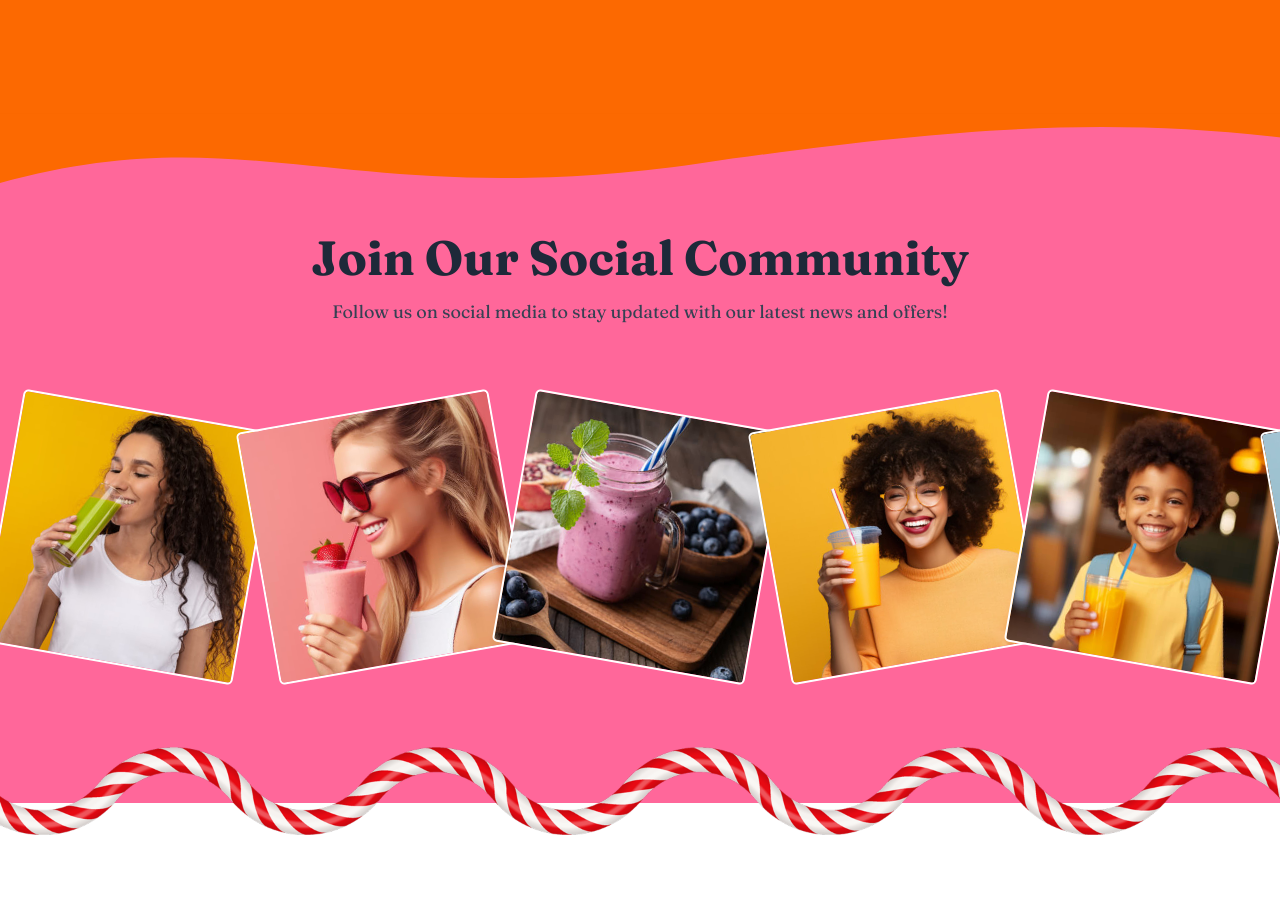
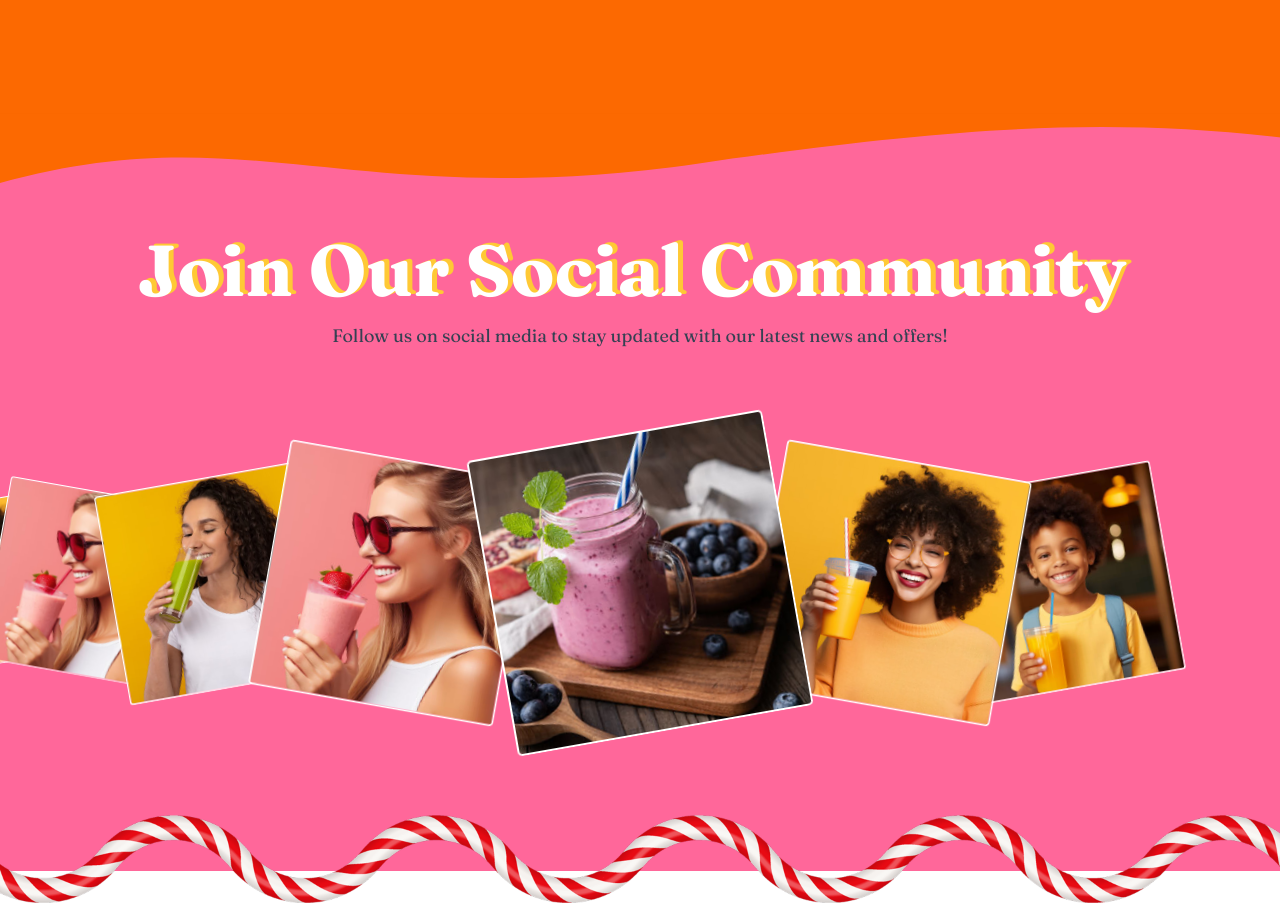
Before and after one commit to Jisap/next15-foodorder, a Next.js app: page / in a window 1280 px wide. Shown: the part 6874-7777 px from the top of the page. Before the commit the page ends 7709 px from the top, so only its background shows below. Built offline with nearby package versions, Linux system fonts and the light colour scheme.

Commit message:
Enhance SocialComunityComponent with framer-motion animations for title and swiper visibility; update Swiper configuration for improved visual effects and responsiveness; modify globals.css to remove unwanted shadows from coverflow effect.

```diff
--- a/src/Components/SocialComunityComponent.jsx
+++ b/src/Components/SocialComunityComponent.jsx
@@ -1,12 +1,30 @@
 
-import { curvCandyImg, curvCandyImg2, insta1, insta2, insta3, insta4, insta5, insta6 } from '@/assets/images'
+import { curvCandyImg2, insta1, insta2, insta3, insta4, insta5, insta6 } from '@/assets/images'
 import Image from 'next/image'
-import React from 'react'
-import { Autoplay } from 'swiper/modules'
+import React, { useEffect } from 'react'
+import { Autoplay, EffectCoverflow } from 'swiper/modules'
 import { Swiper, SwiperSlide } from 'swiper/react'
 import { FaFacebook, FaInstagram, FaTiktok, FaYoutube } from "react-icons/fa";
 import { TiSocialPinterest } from "react-icons/ti";
 import { FaXTwitter } from "react-icons/fa6";
+import { motion, useAnimation } from "framer-motion";
+import { useInView } from "react-intersection-observer";
+
+const titleText = "Join Our Social Community";
+const titleWords = titleText.split(" ");
+
+const titleContainer = {
+  hidden: { opacity: 0 },
+  visible: (i = 1) => ({
+    opacity: 1,
+    transition: { staggerChildren: 0.12, delayChildren: 0.04 * i },
+  }),
+};
+
+const titleWord = {
+  visible: { opacity: 1, y: 0, transition: { type: "spring", damping: 12, stiffness: 100 } },
+  hidden: { opacity: 0, y: 20, transition: { type: "spring", damping: 12, stiffness: 100 } },
+};
 
 const socialData = [
   { image: insta1, icon: FaInstagram, alt: 'Instagram post 1' },
@@ -15,8 +33,8 @@ const socialData = [
   { image: insta4, icon: FaXTwitter, alt: 'X/Twitter post' },
   { image: insta5, icon: FaYoutube, alt: 'YouTube post' },
   { image: insta6, icon: TiSocialPinterest, alt: 'Pinterest post' },
-  // Puedes duplicar o añadir más elementos fácilmente
-  { image: insta1, icon: FaInstagram, alt: 'Instagram post 2' },
+  { image: insta4, icon: FaXTwitter, alt: 'X/Twitter post' },
+  { image: insta2, icon: FaFacebook, alt: 'Facebook post' },
 ];
 
 const SocialCard = ({ image, alt, Icon }) => (
@@ -27,10 +45,40 @@ const SocialCard = ({ image, alt, Icon }) => (
 );
 
 const SocialComunityComponent = () => {
+  const controls = useAnimation();
+  const [ref, inView] = useInView({
+    triggerOnce: false,
+    threshold: 0.2,
+  });
+
+  useEffect(() => {
+    if (inView) {
+      controls.start("visible");
+    }
+  }, [controls, inView]);
+
+  const swiperVariants = {
+    hidden: { opacity: 0, y: 50 },
+    visible: {
+      opacity: 1,
+      y: 0,
+      transition: { duration: 0.8, ease: "easeOut", delay: 0.5 },
+    },
+  };
+
   return (
-    <div className='section-social-comunity  py-20 text-center'>
+    <div ref={ref} className='section-social-comunity py-20 text-center'>
       <div className='z-1'>
-        <h2 className="text-5xl font-bold mt-10 text-gray-800">Join Our Social Community</h2>
+        <motion.h2
+          variants={titleContainer}
+          initial="hidden"
+          animate={controls}
+          className="text-5xl sm:text-6xl md:text-7xl font-bold mt-10 text-white [text-shadow:5px_-2px_0_var(--fourth-color)]"
+        >
+          {titleWords.map((word, index) => (
+            <motion.span key={index} variants={titleWord} className="inline-block mr-4">{word}</motion.span>
+          ))}
+        </motion.h2>
 
         <p className="mt-4 mb-6 text-lg text-gray-700">
           Follow us on social media to stay updated with our latest news and offers!
@@ -43,30 +91,38 @@ const SocialComunityComponent = () => {
         className='absolute -bottom-8 left-0'
       />
 
+      <motion.div
+        variants={swiperVariants}
+        initial="hidden"
+        animate={controls}
+      >
         <Swiper
-        slidesPerView={6}
-        spaceBetween={0}
+          effect={'coverflow'}
+          grabCursor={true}
+          centeredSlides={true}
           loop={true}
-        breakpoints={{
-          1399: { slidesPerView: 6 },
-          1199: { slidesPerView: 5 },
-          991: { slidesPerView: 5 },
-          575: { slidesPerView: 2 },
-          0: { slidesPerView: 2 },
+          slidesPerView={'auto'}
+          coverflowEffect={{
+            rotate: 0,
+            stretch: 0,
+            depth: 100,
+            modifier: 2.5,
           }}
+          autoplay={{ delay: 2500, disableOnInteraction: false }}
+          modules={[EffectCoverflow, Autoplay]}
           className='social-slide'
           style={{ padding: "3% 0" }}
         >
           {socialData.map((item, index) => {
-          // Renombramos 'icon' a 'Icon' para que JSX lo reconozca como un componente
             const { image, alt, icon: Icon } = item;
             return (
-            <SwiperSlide key={index} className='mt-5 mb-5'>
+              <SwiperSlide key={index} className='mt-5 mb-5' style={{ width: '300px', height: '300px' }}>
                 <SocialCard image={image} alt={alt} Icon={Icon} />
               </SwiperSlide>
             );
           })}
         </Swiper>
+      </motion.div>
     </div>
   )
 }
--- a/src/app/globals.css
+++ b/src/app/globals.css
@@ -663,6 +663,12 @@ body {
   z-index: -1;
 }
 
+/* Elimina las sombras izquierda y derecha que Swiper añade con el efecto coverflow */
+.social-slide .swiper-slide-shadow-left,
+.social-slide .swiper-slide-shadow-right {
+  display: none !important;
+}
+
 
 .social-slide .swiper-slide:nth-child(even) .social-card {
   transform: rotate(-10deg);
```
Lines whose indentation alone changed are shown as unchanged.
